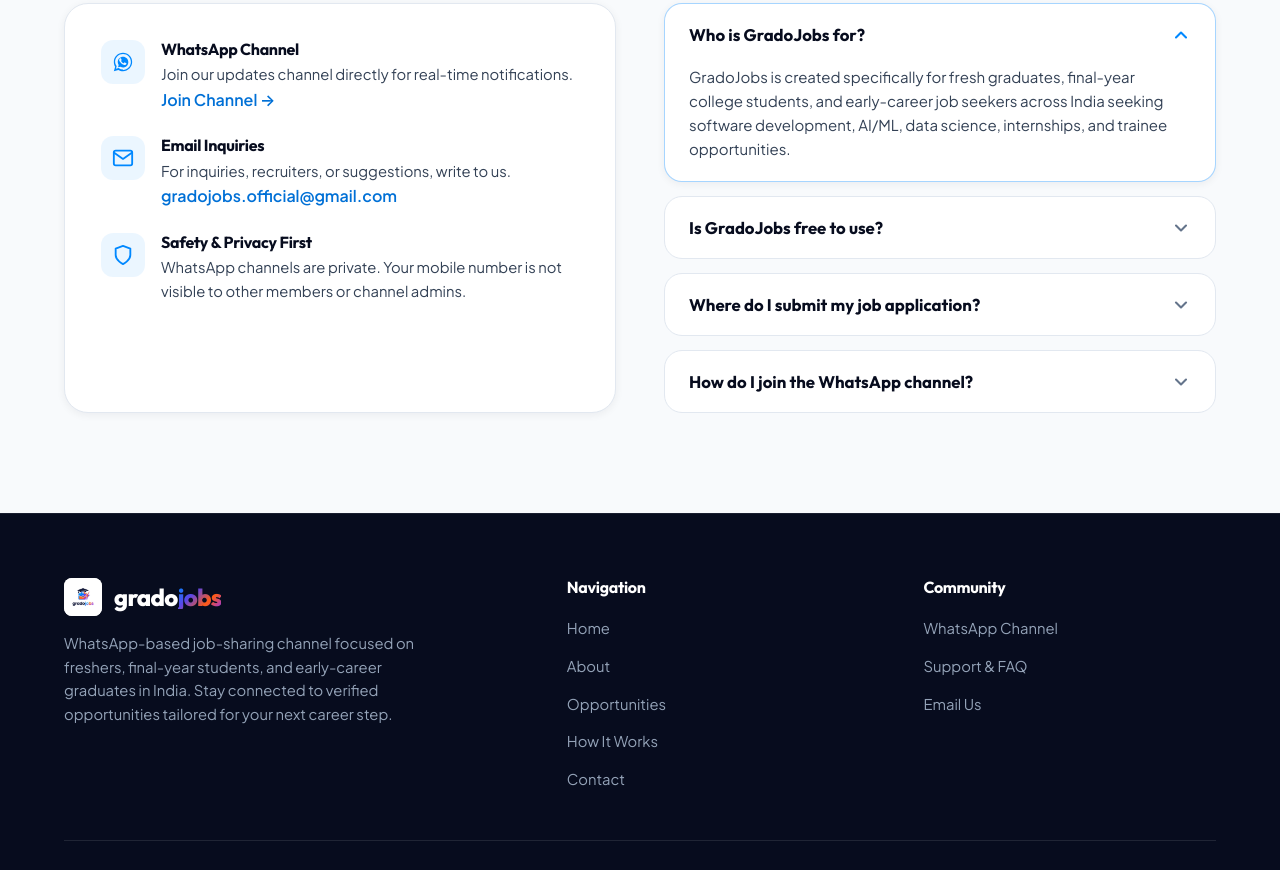
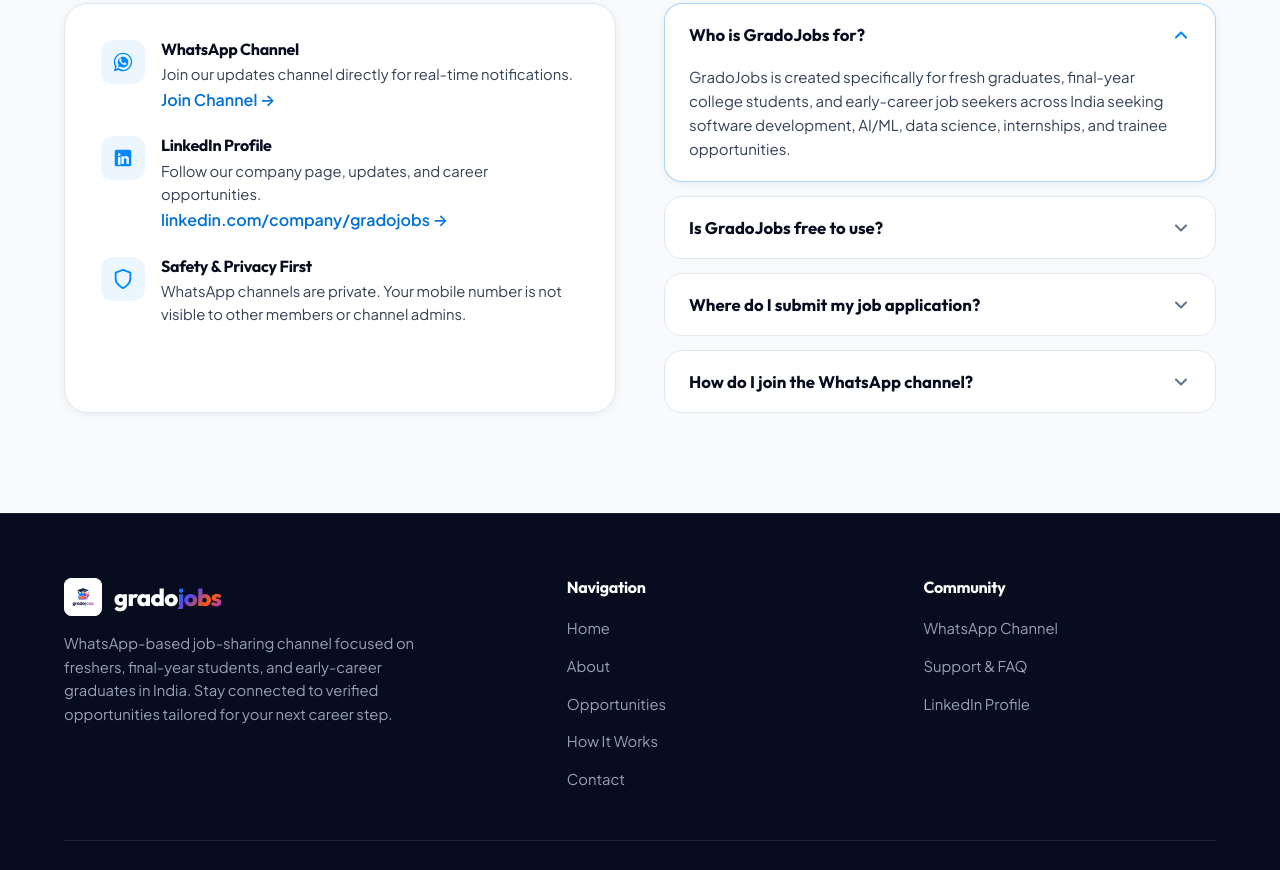
Before and after one commit to Charancode1/gradojobs, a website built with Vite: page index.html in a window 1280 px wide. Shown: the part 4270-5140 px from the top of the page. Built offline with nearby package versions, Linux system fonts and the light colour scheme.

Commit message:
connected linkedin pages

```diff
--- a/index.html
+++ b/index.html
@@ -493,15 +493,14 @@
 
             <div class="contact-item">
               <div class="contact-item-icon">
-                <svg width="22" height="22" viewBox="0 0 24 24" fill="none" stroke="currentColor" stroke-width="2" stroke-linecap="round" stroke-linejoin="round">
-                  <path d="M4 4h16c1.1 0 2 .9 2 2v12c0 1.1-.9 2-2 2H4c-1.1 0-2-.9-2-2V6c0-1.1.9-2 2-2z"></path>
-                  <polyline points="22,6 12,13 2,6"></polyline>
+                <svg width="22" height="22" viewBox="0 0 24 24" fill="currentColor" aria-hidden="true">
+                  <path d="M19 3a2 2 0 0 1 2 2v14a2 2 0 0 1-2 2H5a2 2 0 0 1-2-2V5a2 2 0 0 1 2-2h14m-.5 15.5v-5.3a3.26 3.26 0 0 0-3.26-3.26c-.85 0-1.84.52-2.28 1.3v-1.11h-2.79v8.37h2.79v-4.93c0-.77.62-1.4 1.39-1.4a1.4 1.4 0 0 1 1.4 1.4v4.93h2.75M6.46 10.9v8.37H9.25V10.9H6.46M7.86 6.88a1.45 1.45 0 0 0-1.46 1.46 1.46 1.46 0 0 0 1.46 1.46 1.46 1.46 0 0 0 1.46-1.46c0-.81-.66-1.46-1.46-1.46Z"/>
                 </svg>
               </div>
               <div class="contact-item-info">
-                <h4>Email Inquiries</h4>
-                <p>For inquiries, recruiters, or suggestions, write to us.</p>
-                <a href="mailto:gradojobs.official@gmail.com">gradojobs.official@gmail.com</a>
+                <h4>LinkedIn Profile</h4>
+                <p>Follow our company page, updates, and career opportunities.</p>
+                <a href="https://www.linkedin.com/company/gradojobs" target="_blank" rel="noopener noreferrer">linkedin.com/company/gradojobs &rarr;</a>
               </div>
             </div>
 
@@ -617,7 +616,7 @@
           <ul class="footer-links-list">
             <li><a href="https://whatsapp.com/channel/0029VbE8fquCBtxAqXgIpf38" class="whatsapp-cta" data-whatsapp-cta>WhatsApp Channel</a></li>
             <li><a href="#contact">Support &amp; FAQ</a></li>
-            <li><a href="mailto:gradojobs.official@gmail.com">Email Us</a></li>
+            <li><a href="https://www.linkedin.com/company/gradojobs" target="_blank" rel="noopener noreferrer">LinkedIn Profile</a></li>
           </ul>
         </div>
 
--- a/js/config.js
+++ b/js/config.js
@@ -12,7 +12,8 @@
   // Contact & Brand Details
   BRAND_NAME: "GradoJobs",
   TAGLINE: "Your Next Opportunity Starts Here",
-  CONTACT_EMAIL: "gradojobs.official@gmail.com",
+  // Official LinkedIn Company Page
+  LINKEDIN_URL: "https://www.linkedin.com/company/gradojobs",
 };
 
 // Also expose globally for non-module inline scripts if needed
```
